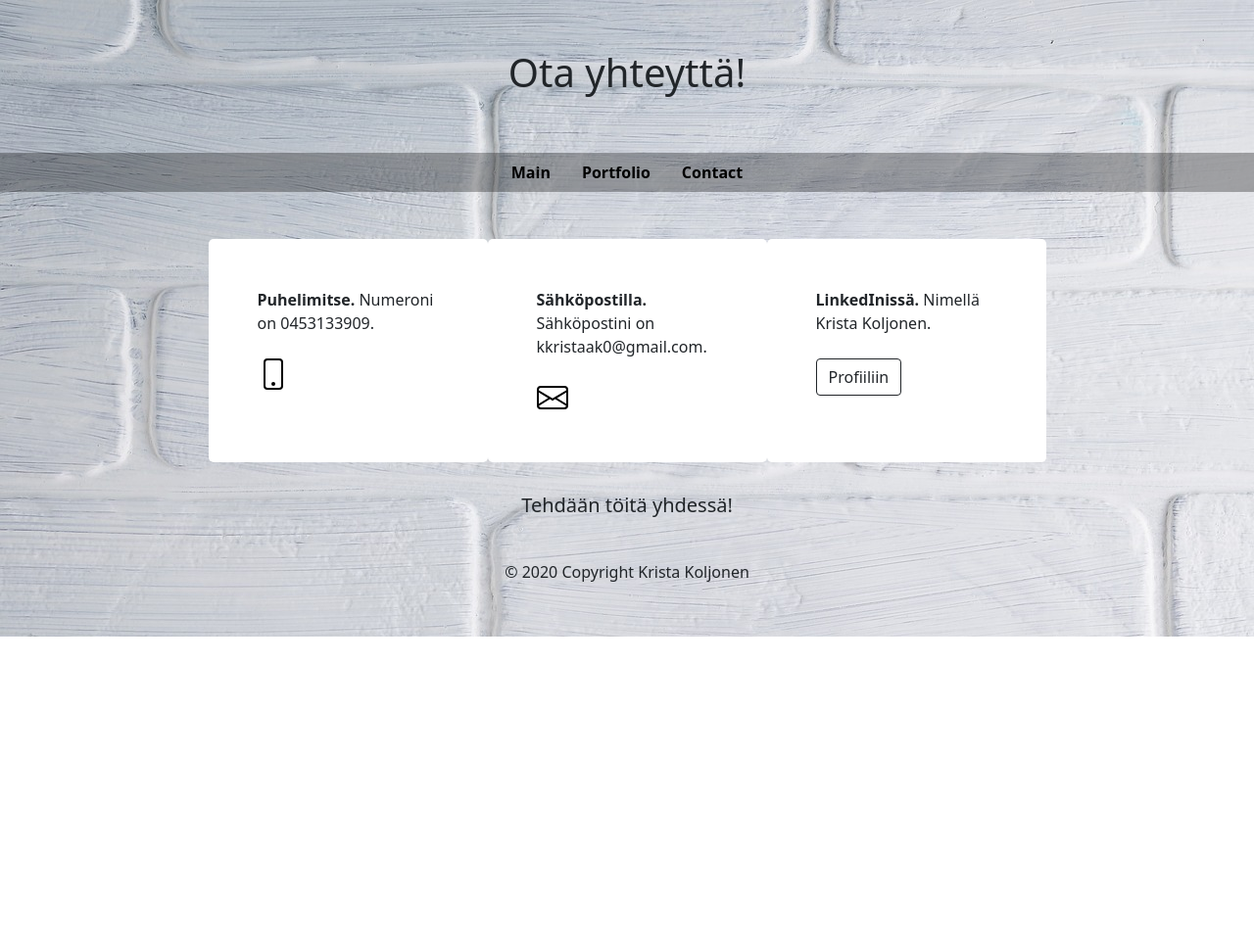
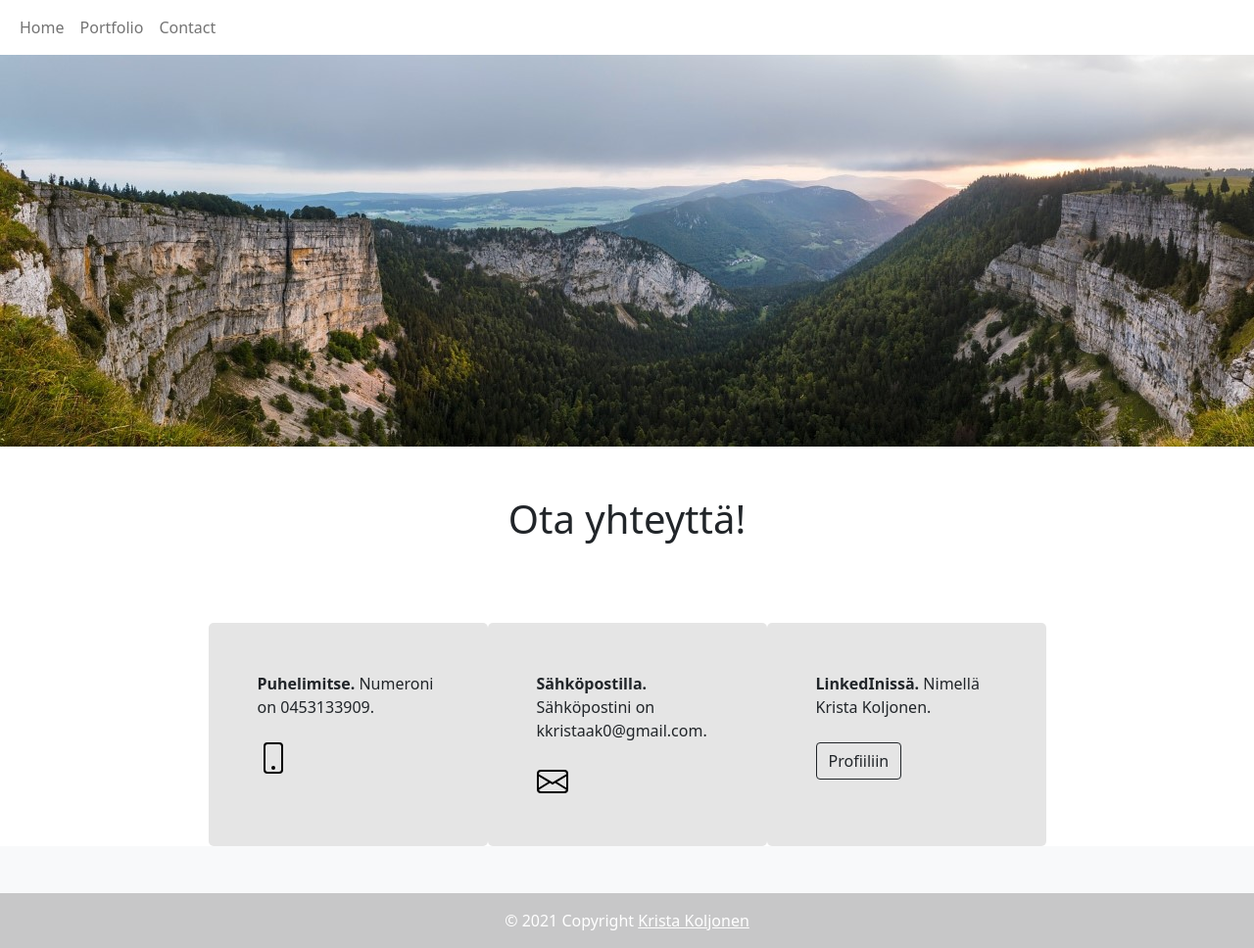
Before and after one commit to kristaiida/BOOTSTRAP, a website: page pages/contact.html in a window 1280 px wide. Shown: the whole page at 98% size. Before the commit the page ends 800 px from the top, so only its background shows below. Drawn offline with nearby package versions, Linux system fonts and the light colour scheme.

Commit message:
Sivu valmiiksi

```diff
--- a/css/style.css
+++ b/css/style.css
@@ -1,36 +1,25 @@
-h1 {
+.header {
     padding: 50px 0;
     text-align: center;
 }
 
-ul.nav li a, ul.nav li a:visited {
-    color: black !important;
-    font-weight: bold !important;
-}
-
-ul.nav li a:hover, ul.nav li a:active {
-    color: black !important;
-    font-weight: bold !important;
-}
-
-ul.nav li.active a {
-    color: black !important;
-    font-weight: bold !important;
+.accordion-button {
+    background-color: white
 }
 
 #text {
-    background-color: white;
+    background-color: rgba(0, 0, 0, 0.1);
     padding: 25px;
     border-radius: 5px;
 }
 
 .col-8 {
-    background-color: white;
+    background-color: rgba(0, 0, 0, 0.1);
     padding: 25px;
     border-radius: 5px;
 }
 .col-sm-3 {
-    background-color: white;
+    background-color: rgba(0, 0, 0, 0.1);
     padding: 50px;
     border-radius: 5px;
 }
--- a/pages/contact.html
+++ b/pages/contact.html
@@ -13,16 +13,25 @@
     <title>Yhteystiedot</title>
   </head>
   <body>
-    <div class="bg-image" style="
-        background-image: url('../images/bricks.jpg');
-        height: 650px;">
-
-    <h1>Ota yhteyttä!</h1>
-
+    <header>
       <!-- Navbar -->
-    <ul class="nav justify-content-center" style="background-color: rgba(0, 0, 0, 0.3);">
-      <li class="nav-item">
-        <a class="nav-link active" aria-current="page" href="../index.html">Main</a>
+      <nav class="navbar navbar-expand-lg navbar-light bg-white">
+        <div class="container-fluid">
+          <button
+                  class="navbar-toggler"
+                  type="button"
+                  data-mdb-toggle="collapse"
+                  data-mdb-target="#navbarExample01"
+                  aria-controls="navbarExample01"
+                  aria-expanded="false"
+                  aria-label="Toggle navigation"
+          >
+            <i class="fas fa-bars"></i>
+          </button>
+          <div class="collapse navbar-collapse" id="navbarExample01">
+            <ul class="navbar-nav me-auto mb-2 mb-lg-0">
+              <li class="nav-item active">
+                <a class="nav-link" aria-current="page" href="../index.html">Home</a>
               </li>
               <li class="nav-item">
                 <a class="nav-link" href="../pages/portfolio.html">Portfolio</a>
@@ -31,8 +40,29 @@
                 <a class="nav-link" href="../pages/contact.html">Contact</a>
               </li>
             </ul>
+          </div>
+        </div>
+      </nav>
 
-    <br>
+      <!-- Headerin taustakuva -->
+      <div
+              class="p-5 text-center bg-image"
+              style="
+              background-image: url('../images/header.jpg');
+              height: 400px;
+            "
+      >
+        <div class="mask" style="background-color: rgba(0, 0, 0, 0.6);">
+          <div class="d-flex justify-content-center align-items-center h-100">
+            <div class="text-white">
+            </div>
+          </div>
+        </div>
+      </div>
+    </header>
+
+    <h1 class="header">Ota yhteyttä!</h1>
+
     <br>
 
     <!-- Divit sisällölle -->
@@ -71,17 +101,16 @@
     -->
 
     <!-- Footer -->
-    <footer class="page-footer font-small white pt-4">
-      <div class="container">
-        <ul class="list-unstyled list-inline text-center py-2">
-          <li class="list-inline-item">
-            <h5 class="mb-1">Tehdään töitä yhdessä!</h5>
-          </li>
-        </ul>
+    <footer class="bg-light text-center text-white">
+      <div class="container p-4 pb-0">
+        <section class="mb-4">
+        </section>
       </div>
-      <div class="footer-copyright text-center py-3">© 2020 Copyright Krista Koljonen</div>
+      <div class="text-center p-3" style="background-color: rgba(0, 0, 0, 0.2);">
+        © 2021 Copyright
+        <a class="text-white" href="">Krista Koljonen</a>
+      </div>
     </footer>
 
-    </div>
   </body>
 </html>
```
Also changed, not shown: index.html (+50 -18 lines), pages/portfolio.html (+48 -19 lines), images/header.jpg (added). Lines whose indentation alone changed are shown as unchanged.
